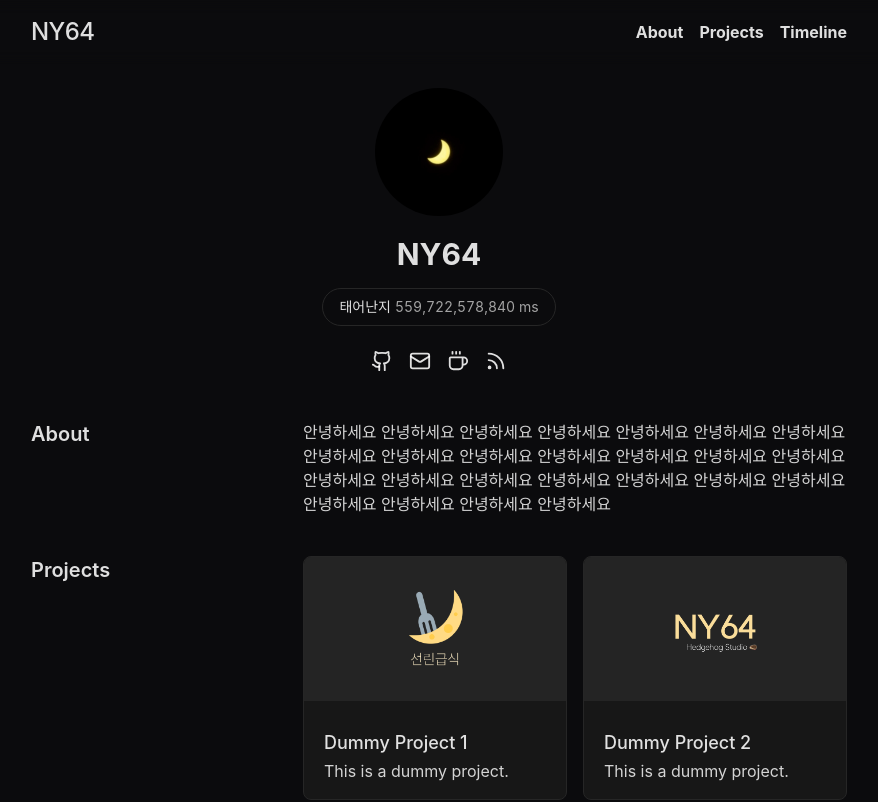
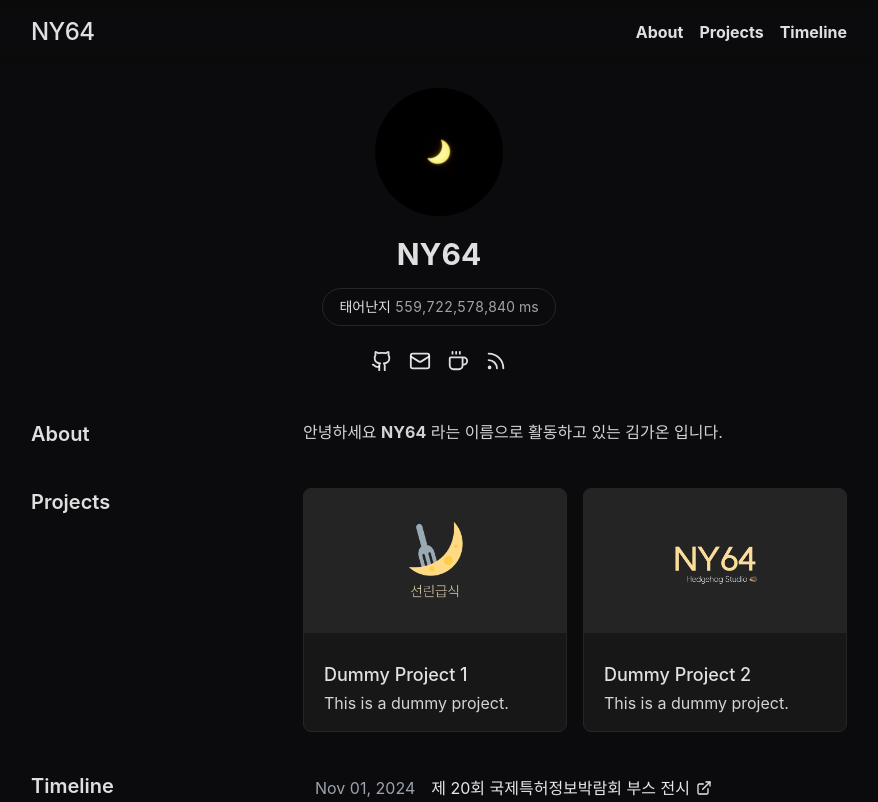
Before and after one commit to ny0510/ny64.kr, a React (Vite) app: page / in a window 1280 px wide. Shown: the top 802 px of the page, without its empty margins (201-1079 px from the left). Built offline with nearby package versions, Linux system fonts and the light colour scheme; a web font is replaced by a local one.

Commit message:
chore: 소개 문구 업데이트

```diff
--- a/src/components/AboutSection.tsx
+++ b/src/components/AboutSection.tsx
@@ -6,7 +6,7 @@ const AboutSection = () => {
 			</div>
 			<div className="flex flex-col gap-y-3 md:w-2/3">
 				<p className="text-neutral-300">
-					안녕하세요 안녕하세요 안녕하세요 안녕하세요 안녕하세요 안녕하세요 안녕하세요 안녕하세요 안녕하세요 안녕하세요 안녕하세요 안녕하세요 안녕하세요 안녕하세요 안녕하세요 안녕하세요 안녕하세요 안녕하세요 안녕하세요 안녕하세요 안녕하세요 안녕하세요 안녕하세요 안녕하세요 안녕하세요
+					안녕하세요 <span className="font-bold">NY64</span> 라는 이름으로 활동하고 있는 김가온 입니다.
 				</p>
 			</div>
 		</section>
```
